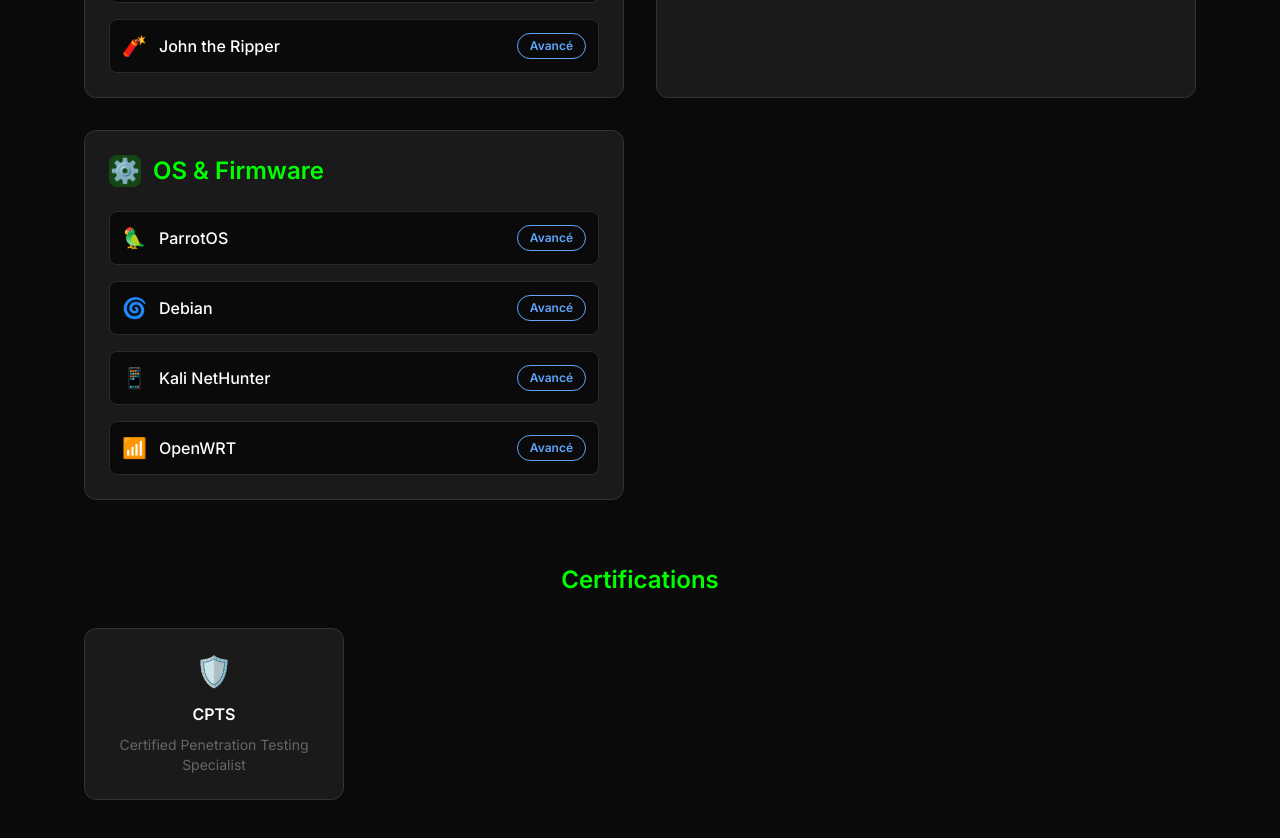
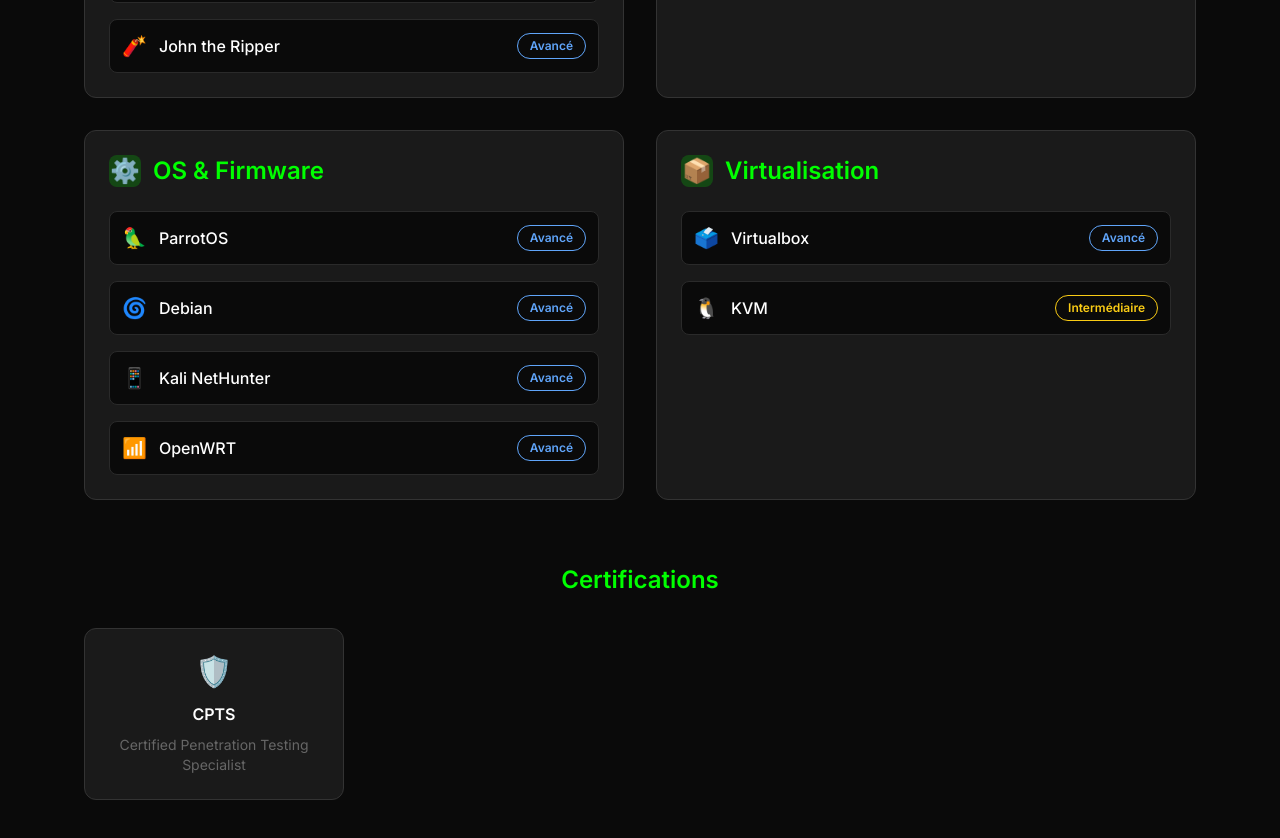
Before and after one commit to M0rPH3U53/M0rPH3U53.github.io, a React (Vite) app: page / in a window 1280 px wide. Shown: the part 2600-3438 px from the top of the page. Built offline with nearby package versions, Linux system fonts and the light colour scheme.

Commit message:
Update Skills.tsx

```diff
--- a/src/components/Skills.tsx
+++ b/src/components/Skills.tsx
@@ -35,6 +35,14 @@ const Skills: React.FC = () => {
         { name: 'Debian', level: 'Avancé', icon: '🌀' },
         { name: 'Kali NetHunter', level: 'Avancé', icon: '📱' },
         { name: 'OpenWRT', level: 'Avancé', icon: '📶' },
+      ]
+    },
+    {
+      category: 'Virtualisation',
+      icon: '📦',
+      skills: [
+        { name: 'Virtualbox', level: 'Avancé', icon: '🗳️' },
+        { name: 'KVM', level: 'Intermédiaire', icon: '🐧' },
       ]
     },
   ];
```
